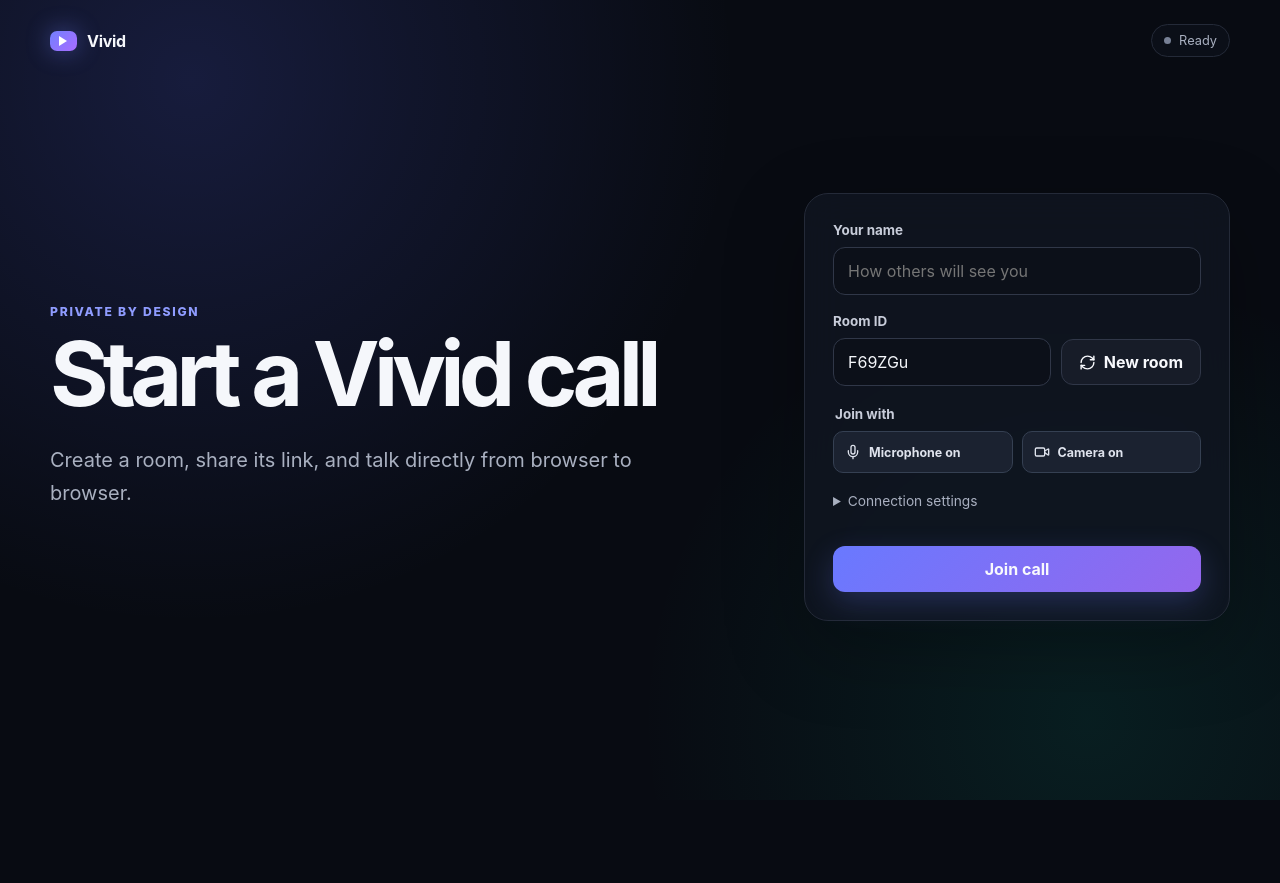
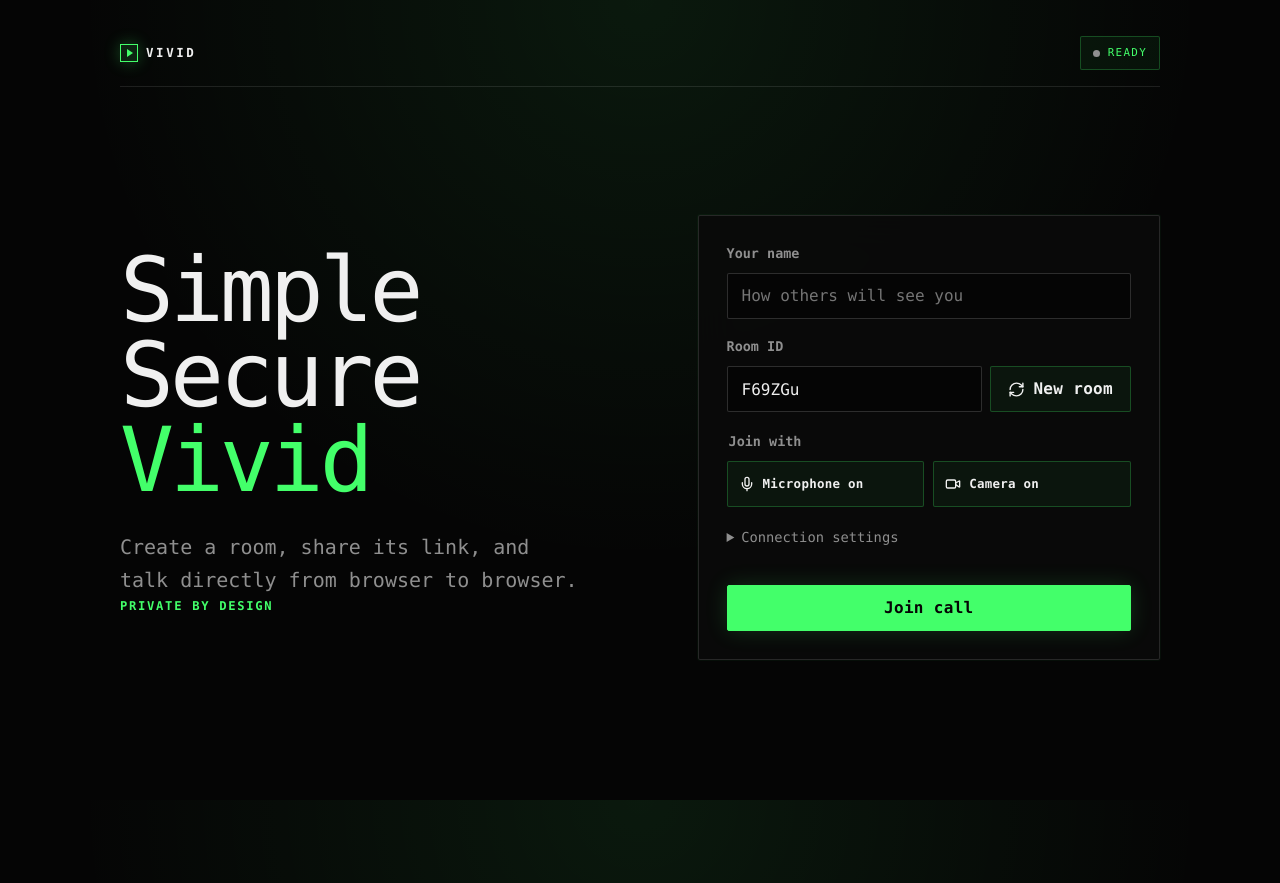
Before and after one commit to RaafatTurki/vc, a Svelte app in the folder web/: page / in a window 1280 px wide. Before the commit the page ends 800 px from the top, so only its background shows below. Built offline with nearby package versions, Linux system fonts and the light colour scheme.

Commit message:
refactor: frontend restyle

```diff
--- a/web/src/App.svelte
+++ b/web/src/App.svelte
@@ -1123,16 +1123,17 @@
 
 <style>
   .shell {
-    width: min(1180px, calc(100% - 32px));
+    width: min(var(--content-width), calc(100% - 2.5rem));
     min-height: 100vh;
     margin: 0 auto;
-    padding: 24px 0 40px;
+    padding: 2.25rem 0 6rem;
   }
 
-  @media (max-width: 760px) {
+  @media (max-width: 47.5em) {
     .shell {
-      width: min(100% - 22px, 1180px);
-      padding-top: 17px;
+      width: min(var(--content-width), calc(100% - 2rem));
+      padding-top: 1.75rem;
+      padding-bottom: 4.5rem;
     }
   }
 </style>
--- a/web/src/app.css
+++ b/web/src/app.css
@@ -1,26 +1,88 @@
 :root {
   color-scheme: dark;
-  font-family: Inter, ui-sans-serif, system-ui, -apple-system, BlinkMacSystemFont, "Segoe UI", sans-serif;
-  color: #f5f7fb;
-  background: #080b12;
+  --bg: #050505;
+  --bg-soft: #0a0a0a;
+  --ink: #f0f0f0;
+  --muted: #8f8f8f;
+  --accent: #43ff6a;
+  --line: rgb(255 255 255 / 10%);
+  --line-soft: rgb(255 255 255 / 12%);
+  --line-strong: rgb(255 255 255 / 16%);
+  --line-14: rgb(255 255 255 / 14%);
+  --surface: rgb(10 10 10 / 92%);
+  --surface-soft: rgb(5 5 5 / 82%);
+  --surface-faint: rgb(255 255 255 / 6%);
+  --surface-video: rgb(5 5 5 / 78%);
+  --surface-control: rgb(5 5 5 / 88%);
+  --accent-soft: rgb(67 255 106 / 5%);
+  --accent-subtle: rgb(67 255 106 / 8%);
+  --accent-border: rgb(67 255 106 / 24%);
+  --accent-border-strong: rgb(67 255 106 / 70%);
+  --accent-glow: rgb(67 255 106 / 30%);
+  --accent-4: rgb(67 255 106 / 4%);
+  --accent-12: rgb(67 255 106 / 12%);
+  --accent-16: rgb(67 255 106 / 16%);
+  --accent-18: rgb(67 255 106 / 18%);
+  --accent-20: rgb(67 255 106 / 20%);
+  --accent-30: rgb(67 255 106 / 30%);
+  --danger: #ff8c8c;
+  --danger-bg: rgb(255 107 107 / 8%);
+  --danger-border: rgb(255 107 107 / 35%);
+  --danger-10: rgb(255 107 107 / 10%);
+  --scanline: rgb(255 255 255 / 2%);
+  --warning: #f0c674;
+  --success: #43ff6a;
+  --control-height: 2.875rem;
+  --content-width: 65rem;
+  --space-1: 0.25rem;
+  --space-2: 0.5rem;
+  --space-3: 0.75rem;
+  --space-4: 1rem;
+  --space-5: 1.5rem;
+  --space-6: 2rem;
+  font-family: "JetBrains Mono", "SFMono-Regular", Consolas, "Liberation Mono", monospace;
+  color: var(--ink);
+  background: var(--bg);
   font-synthesis: none;
 }
 
 * { box-sizing: border-box; }
 
 body {
-  min-width: 320px;
+  min-width: 20rem;
   min-height: 100vh;
   margin: 0;
+  line-height: 1.5;
+  background-color: var(--bg);
   background:
-    radial-gradient(circle at 15% 10%, rgb(91 105 255 / 18%), transparent 34rem),
-    radial-gradient(circle at 85% 90%, rgb(14 202 166 / 10%), transparent 28rem),
-    #080b12;
+    radial-gradient(circle at top, var(--accent-subtle), transparent 55%),
+    var(--bg);
+  background-attachment: fixed;
+  background-repeat: no-repeat;
+  background-size: 100vw 100vh;
+}
+
+body::after {
+  position: fixed;
+  z-index: 20;
+  inset: 0;
+  pointer-events: none;
+  background: repeating-linear-gradient(0deg, var(--scanline) 0, var(--scanline) 1px, transparent 1px, transparent 3px);
+  opacity: 0.18;
 }
 
 button,
 input,
 select { font: inherit; }
 
-button { cursor: pointer; }
+button,
+input,
+select { min-height: var(--control-height); }
+
+button { cursor: pointer; letter-spacing: 0.02em; }
 button:disabled { cursor: wait; opacity: 0.6; }
+
+::selection { color: var(--bg); background: var(--accent); }
+a { color: inherit; text-decoration: none; }
+a:hover { color: var(--accent); }
+:focus-visible { outline: 2px solid var(--accent); outline-offset: 3px; }
--- a/web/src/lib/Button.svelte
+++ b/web/src/lib/Button.svelte
@@ -28,27 +28,29 @@
 <style>
   button {
     display: inline-flex;
-    gap: 8px;
+    gap: var(--space-2);
     align-items: center;
     justify-content: center;
-    min-height: 46px;
-    padding: 0 17px;
-    border: 1px solid #303748;
-    border-radius: 12px;
-    color: #f8f9fd;
-    background: #171c28;
+    height: var(--control-height);
+    min-height: var(--control-height);
+    padding: 0 1.0625rem;
+    border: 1px solid var(--accent-border);
+    border-radius: 2px;
+    color: var(--ink);
+    background: var(--accent-soft);
     font-weight: 720;
     white-space: nowrap;
   }
 
-  button:hover:not(:disabled) { filter: brightness(1.12); }
-  button.compact { min-height: 40px; }
+  button:hover:not(:disabled) { border-color: var(--accent-border-strong); color: var(--accent); background: var(--accent-subtle); }
+  button.compact { min-height: 2.5rem; height: 2.5rem; }
 
   button.primary {
     width: 100%;
-    margin-top: 22px;
-    border: 0;
-    background: linear-gradient(135deg, #6979ff, #9467ed);
-    box-shadow: 0 10px 30px rgb(105 121 255 / 24%);
+    margin-top: 1.375rem;
+    border: 1px solid var(--accent);
+    color: var(--bg);
+    background: var(--accent);
+    box-shadow: 0 0 22px var(--accent-16);
   }
 </style>
--- a/web/src/lib/TopBar.svelte
+++ b/web/src/lib/TopBar.svelte
@@ -18,57 +18,64 @@
     display: flex;
     align-items: center;
     justify-content: space-between;
+    padding-bottom: var(--space-4);
+    border-bottom: 1px solid var(--line);
+    text-transform: uppercase;
+    letter-spacing: 0.16em;
   }
 
   .brand {
     display: inline-flex;
-    gap: 10px;
+    gap: var(--space-2);
     align-items: center;
     color: inherit;
-    font-weight: 750;
-    letter-spacing: -0.02em;
+    font-size: 0.78rem;
+    font-weight: 600;
     text-decoration: none;
   }
 
   .brand-mark {
-    width: 27px;
-    height: 20px;
-    border-radius: 7px;
-    background: linear-gradient(135deg, #7180ff, #a96cff);
-    box-shadow: 0 0 24px rgb(113 128 255 / 45%);
+    width: 1.125rem;
+    height: 1.125rem;
+    border: 1px solid var(--accent);
+    border-radius: 0;
+    background: var(--accent-12);
+    box-shadow: 0 0 16px var(--accent-glow);
   }
 
   .brand-mark::after {
     display: block;
     width: 0;
     height: 0;
-    margin: 5px 0 0 9px;
-    border-top: 5px solid transparent;
-    border-bottom: 5px solid transparent;
-    border-left: 8px solid white;
+    margin: 4px 0 0 6px;
+    border-top: 4px solid transparent;
+    border-bottom: 4px solid transparent;
+    border-left: 6px solid var(--accent);
     content: "";
   }
 
   .status {
     display: flex;
-    gap: 8px;
+    gap: var(--space-2);
     align-items: center;
-    padding: 8px 12px;
-    border: 1px solid #242a38;
-    border-radius: 999px;
-    color: #a9b0c0;
-    background: rgb(13 17 27 / 76%);
-    font-size: 0.8rem;
+    padding: var(--space-2) var(--space-3);
+    border: 1px solid var(--accent-border);
+    border-radius: 2px;
+    color: var(--accent);
+    background: var(--accent-soft);
+    font-size: 0.68rem;
+    letter-spacing: 0.12em;
+    text-transform: uppercase;
   }
 
   .status-dot {
-    width: 7px;
-    height: 7px;
+    width: 0.4375rem;
+    height: 0.4375rem;
     border-radius: 50%;
-    background: #778095;
+    background: var(--muted);
   }
 
-  .status[data-state="connecting"] .status-dot { background: #f5b942; box-shadow: 0 0 10px #f5b942; }
-  .status[data-state="connected"] .status-dot { background: #21d6a1; box-shadow: 0 0 10px #21d6a1; }
-  .status[data-state="error"] .status-dot { background: #ff647c; box-shadow: 0 0 10px #ff647c; }
+  .status[data-state="connecting"] .status-dot { background: var(--warning); box-shadow: 0 0 10px var(--warning); }
+  .status[data-state="connected"] .status-dot { background: var(--success); box-shadow: 0 0 10px var(--success); }
+  .status[data-state="error"] .status-dot { background: var(--danger); box-shadow: 0 0 10px var(--danger); }
 </style>
--- a/web/src/pages/CallPage.svelte
+++ b/web/src/pages/CallPage.svelte
@@ -116,6 +116,6 @@
 </section>
 
 <style>
-  section { padding-top: clamp(50px, 8vh, 90px); }
-  p { margin: 12px auto 0; color: #ff9aaa; font-size: 0.84rem; text-align: center; }
+  section { padding-top: clamp(2.375rem, 7vh, 4.5rem); }
+  p { margin: var(--space-3) auto 0; color: var(--danger); font-size: 0.84rem; text-align: center; }
 </style>
--- a/web/src/pages/HomePage.svelte
+++ b/web/src/pages/HomePage.svelte
@@ -28,9 +28,11 @@
 
 <section aria-labelledby="setupTitle">
   <div>
+    <h1 >Simple</h1>
+    <h1 >Secure</h1>
+    <h1 class="accent">Vivid</h1>
+    <p class="intro">Create a room, share its link, and talk directly from browser to browser.</p>
     <p class="eyebrow">Private by design</p>
-    <h1 id="setupTitle">Start a Vivid call</h1>
-    <p class="intro">Create a room, share its link, and talk directly from browser to browser.</p>
   </div>
 
   <form onsubmit={onJoin} novalidate>
@@ -78,15 +80,15 @@
 <style>
   section {
     display: grid;
-    grid-template-columns: minmax(0, 1.2fr) minmax(320px, 0.8fr);
-    gap: clamp(48px, 9vw, 130px);
+    grid-template-columns: minmax(0, 1fr) minmax(18rem, 1fr);
+    gap: clamp(3rem, 9vw, 8.125rem);
     align-items: center;
-    min-height: calc(100vh - 100px);
+    min-height: calc(100svh - 6.25rem);
   }
 
   .eyebrow {
-    margin: 0 0 12px;
-    color: #8f9cff;
+    margin: 0 0 var(--space-3);
+    color: var(--accent);
     font-size: 0.76rem;
     font-weight: 800;
     letter-spacing: 0.14em;
@@ -94,98 +96,107 @@
   }
 
   h1 {
-    max-width: 760px;
+    max-width: 47.5rem;
     margin: 0;
     font-size: clamp(2.7rem, 7vw, 6.5rem);
     line-height: 0.95;
-    letter-spacing: -0.065em;
+    letter-spacing: -0.045em;
+    font-weight: 500;
+  }
+
+  h1.accent {
+    color: var(--accent);
   }
 
   .intro {
-    max-width: 590px;
-    margin: 28px 0 0;
-    color: #a9b0c0;
+    max-width: 36.875rem;
+    margin: 1.75rem 0 0;
+    color: var(--muted);
     font-size: clamp(1rem, 2vw, 1.25rem);
     line-height: 1.65;
   }
 
   form {
-    padding: 28px;
-    border: 1px solid #242a38;
-    border-radius: 24px;
-    background: rgb(17 22 34 / 78%);
-    box-shadow: 0 26px 80px rgb(0 0 0 / 28%);
+    padding: clamp(1.25rem, 3vw, 1.75rem);
+    border: 1px solid var(--line-soft);
+    border-radius: 2px;
+    background: var(--surface);
+    box-shadow: 0 0 0 1px var(--accent-4);
     backdrop-filter: blur(20px);
   }
 
   label {
     display: block;
-    margin-bottom: 9px;
-    color: #c8cdda;
+    margin-bottom: 0.5625rem;
+    color: var(--muted);
     font-size: 0.84rem;
     font-weight: 650;
   }
 
   input {
     width: 100%;
+    height: var(--control-height);
+    min-height: var(--control-height);
     min-width: 0;
-    padding: 13px 14px;
-    border: 1px solid #303748;
-    border-radius: 12px;
+    padding: 0 0.875rem;
+    border: 1px solid var(--line-strong);
+    border-radius: 2px;
     outline: none;
-    color: #f5f7fb;
-    background: #0c1019;
+    color: var(--ink);
+    background: var(--bg);
   }
 
-  input:focus { border-color: #7583ff; box-shadow: 0 0 0 3px rgb(117 131 255 / 14%); }
-  .form-field + .form-field { margin-top: 18px; }
+  input:focus { border-color: var(--accent); box-shadow: 0 0 0 3px var(--accent-12); }
+  .form-field + .form-field { margin-top: 1.125rem; }
 
   .room-entry {
     display: flex;
-    gap: 10px;
+    gap: var(--space-2);
     align-items: center;
   }
 
   fieldset {
     display: grid;
     grid-template-columns: 1fr 1fr;
-    gap: 9px;
-    margin: 20px 0 0;
+    gap: 0.5625rem;
+    margin: 1.25rem 0 0;
     padding: 0;
     border: 0;
   }
 
-  legend { margin-bottom: 9px; color: #c8cdda; font-size: 0.84rem; font-weight: 650; }
+  legend { margin-bottom: 0.5625rem; color: var(--muted); font-size: 0.84rem; font-weight: 650; }
 
   .media-choice {
     display: flex;
-    gap: 8px;
+    gap: var(--space-2);
     align-items: center;
-    min-height: 42px;
-    padding: 0 11px;
-    border: 1px solid #354052;
-    border-radius: 10px;
-    color: #dfe3ed;
-    background: #1b2230;
+    height: var(--control-height);
+    min-height: var(--control-height);
+    padding: 0 0.6875rem;
+    border: 1px solid var(--accent-border);
+    border-radius: 2px;
+    color: var(--ink);
+    background: var(--accent-soft);
     font-size: 0.78rem;
     font-weight: 680;
+    white-space: nowrap;
   }
 
-  .media-choice :global(svg) { width: 16px; height: 16px; }
-  .media-choice[aria-pressed="false"] { color: #ff9aaa; border-color: #59303a; background: #351f27; }
-  details { margin-top: 20px; color: #a9b0c0; font-size: 0.86rem; }
-  summary { margin-bottom: 15px; cursor: pointer; }
-  .error { margin: 15px 0 0; color: #ff8295; font-size: 0.86rem; line-height: 1.5; }
+  .media-choice :global(svg) { width: 1rem; height: 1rem; }
+  .media-choice[aria-pressed="false"] { color: var(--danger); border-color: var(--danger-border); background: var(--danger-bg); }
+  details { margin-top: 1.25rem; color: var(--muted); font-size: 0.86rem; }
+  summary { margin-bottom: 0.9375rem; cursor: pointer; }
+  .error { margin: 0.9375rem 0 0; color: var(--danger); font-size: 0.86rem; line-height: 1.5; }
 
-  @media (max-width: 760px) {
+  @media (max-width: 47.5em) {
     section {
       grid-template-columns: 1fr;
-      gap: 42px;
+      gap: clamp(2rem, 8vw, 2.625rem);
       align-content: center;
-      padding: 55px 0;
+      padding: clamp(2.5rem, 10vh, 4rem) 0;
     }
 
-    form { padding: 20px; }
+    form { padding: clamp(1.125rem, 5vw, 1.5rem); }
     .room-entry { align-items: stretch; flex-direction: column; }
   }
 </style>
```
Also changed, not shown: web/src/lib/CallControls.svelte (+37 -25 lines), web/src/lib/CallHeader.svelte (+10 -7 lines), web/src/lib/DeviceControls.svelte (+19 -17 lines), web/src/lib/VideoGrid.svelte (+16 -16 lines), web/src/lib/VideoTile.svelte (+63 -62 lines), 1 other file (tests, documents, lock files or other folders).
